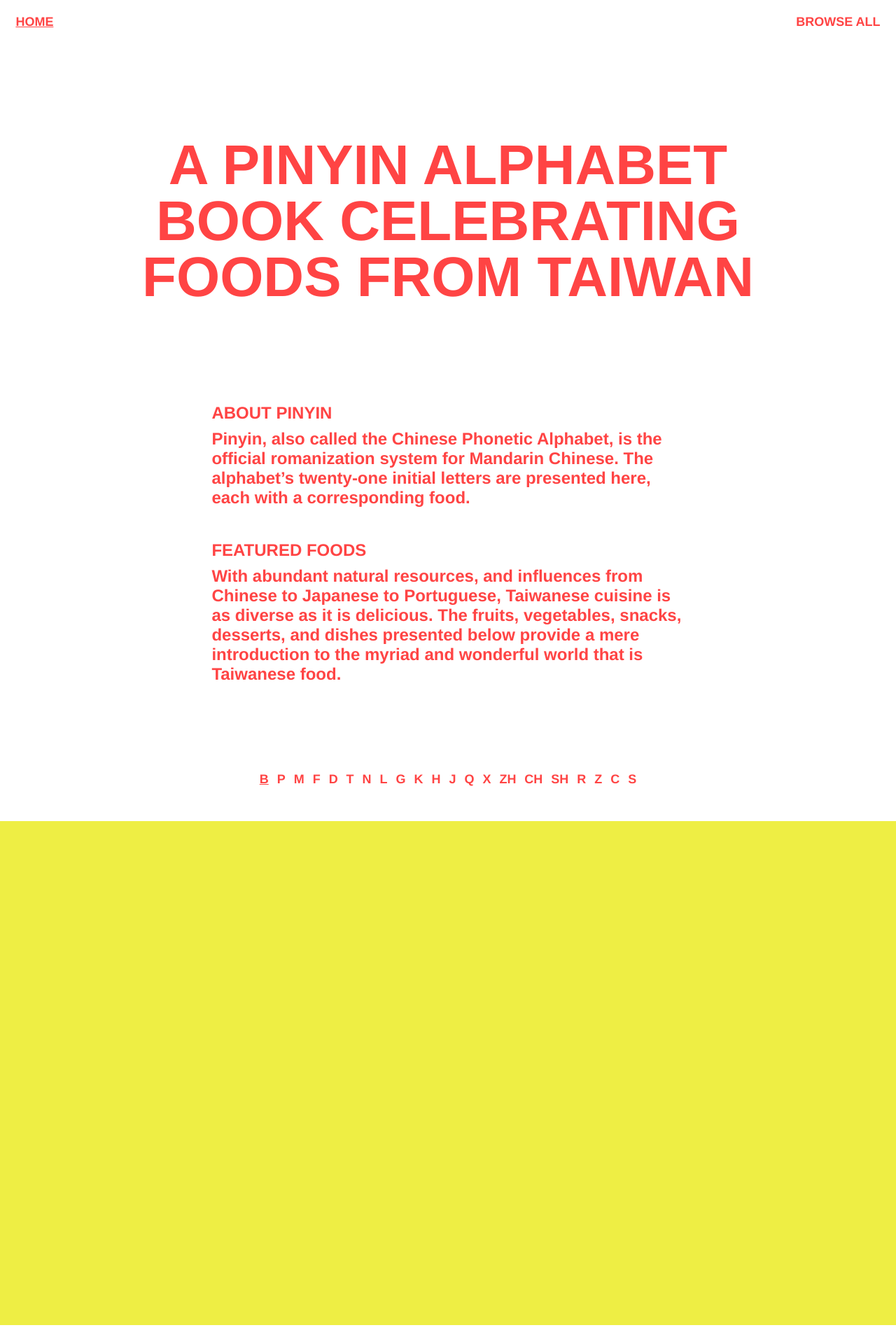
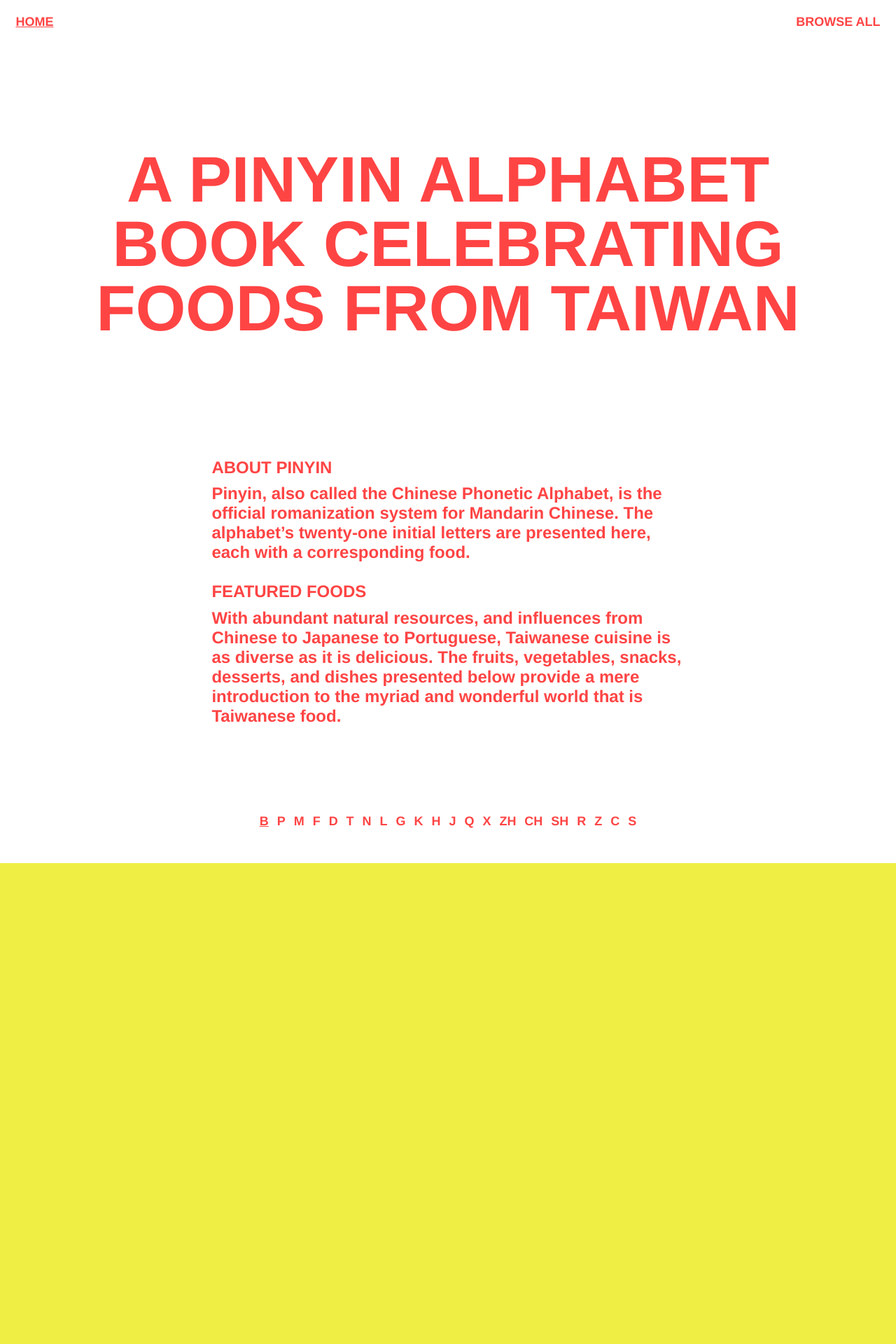
Before and after one commit to justinjaywang/taiwanese-foods, a Jekyll site: the page built from index.md, in a window 1280 px wide. Shown: the top 1920 px of the page at 70% size. Built offline with Jekyll 4.4.1, drawn with Linux system fonts in a browser that asks for light colours.

Commit message:
adjust title size

```diff
--- a/assets/styles/_base.scss
+++ b/assets/styles/_base.scss
@@ -102,11 +102,8 @@ h1,
 %h1 {
   font-size: $font-size--largest;
   line-height: $line-height--tight;
-  @media (max-width: $bp-sm-md) {
-    font-size: $font-size--largest-md;
-  }
-  @media (max-width: $bp-xs-sm) {
-    font-size: $font-size--largest-sm;
+  @media (max-width: $bp-md-lg) {
+    font-size: 8vw;
   }
 }
 
--- a/assets/styles/_rte.scss
+++ b/assets/styles/_rte.scss
@@ -5,7 +5,6 @@
   h4,
   h5,
   h6 {
-    margin-top: $v*1.666667;
     margin-bottom: $v*0.333333;
   }
   p {
--- a/assets/styles/_templates.scss
+++ b/assets/styles/_templates.scss
@@ -17,7 +17,7 @@
   position: absolute;
   bottom: $v;
   z-index: 1;
-  @media (max-width: 640px) {
+  @media (max-width: $bp-hide-nav) {
     display: none;
   }
 }
@@ -75,18 +75,24 @@
 }
 
 .main--homepage__header {
-  padding-top: $v*7;
+  padding-top: $v*1.5;
   padding-bottom: $v*6;
   position: relative;
-  @media (max-width: $bp-md-lg) {
-    padding-top: $v*6;
+  @media (max-width: $bp-hide-nav) {
+    padding-bottom: $v*4;
   }
 }
 
 .main--homepage__header__title {
-  max-width: 40em;
   text-align: center;
-  margin-bottom: $v*5;
+  max-width: 44em;
+  margin-top: $v*6;
+  margin-bottom: $v*6;
+  @media (max-width: $bp-md-lg) {
+    max-width: none;
+    margin-top: 15vw;
+    margin-bottom: 15vw;
+  }
 }
 
 .food-posts {
--- a/assets/styles/_variables.scss
+++ b/assets/styles/_variables.scss
@@ -11,9 +11,7 @@ $font-size--html:    24px;
 $font-size--html-lg: 21px;
 $font-size--html-md: 18px;
 
-$font-size--largest:    3.333333em;
-$font-size--largest-md: 3em;
-$font-size--largest-sm: 2.5em;
+$font-size--largest:    3.833333em;
 $font-size--larger:     2.5em;
 $font-size--larger-sm:  2em;
 $font-size--large:      1.5em;
@@ -37,10 +35,12 @@ $max-width--container--wide:   1680px;
 $max-width--container--narrow: 30rem;
 
 // xs | sm | md | lg | xl
-$bp-xs-sm: 576px;// 576px;  // 36rem;
-$bp-sm-md: 864px;// 864px;  // 54rem;
-$bp-md-lg: 1152px;// 1152px; // 72rem;
-$bp-lg-xl: 1440px;// 1440px; // 90rem;
+$bp-xs-sm: 576px;
+$bp-sm-md: 864px;
+$bp-md-lg: 1152px;
+$bp-lg-xl: 1440px;
+
+$bp-hide-nav: 640px;
 
 $g:               $v-rem * 0.8;
 $outer-gutter:    $g;
```
